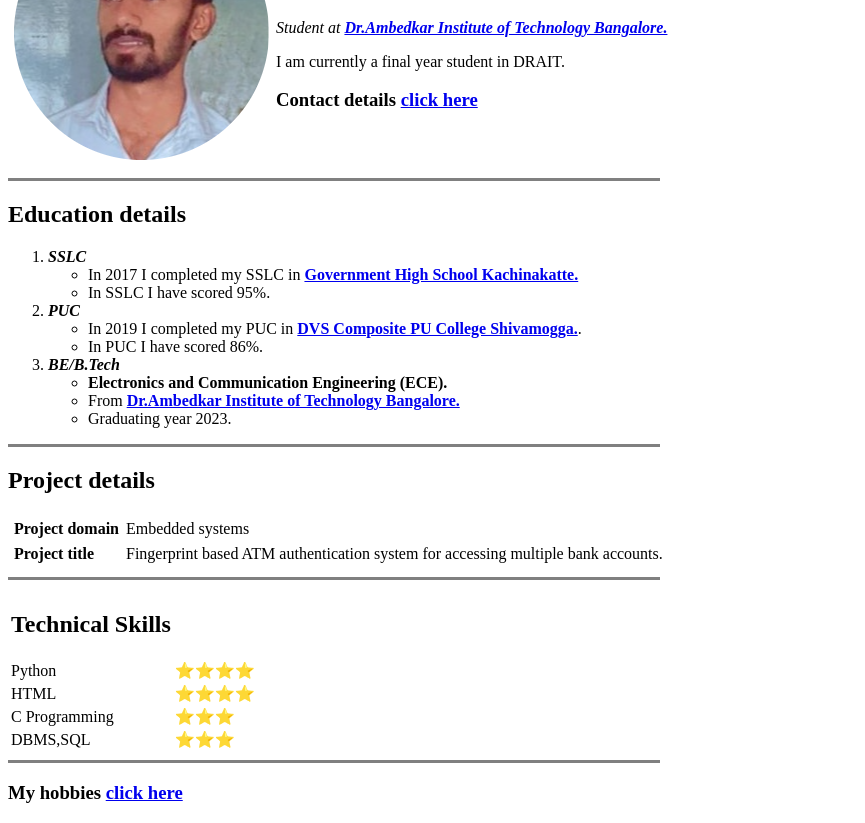
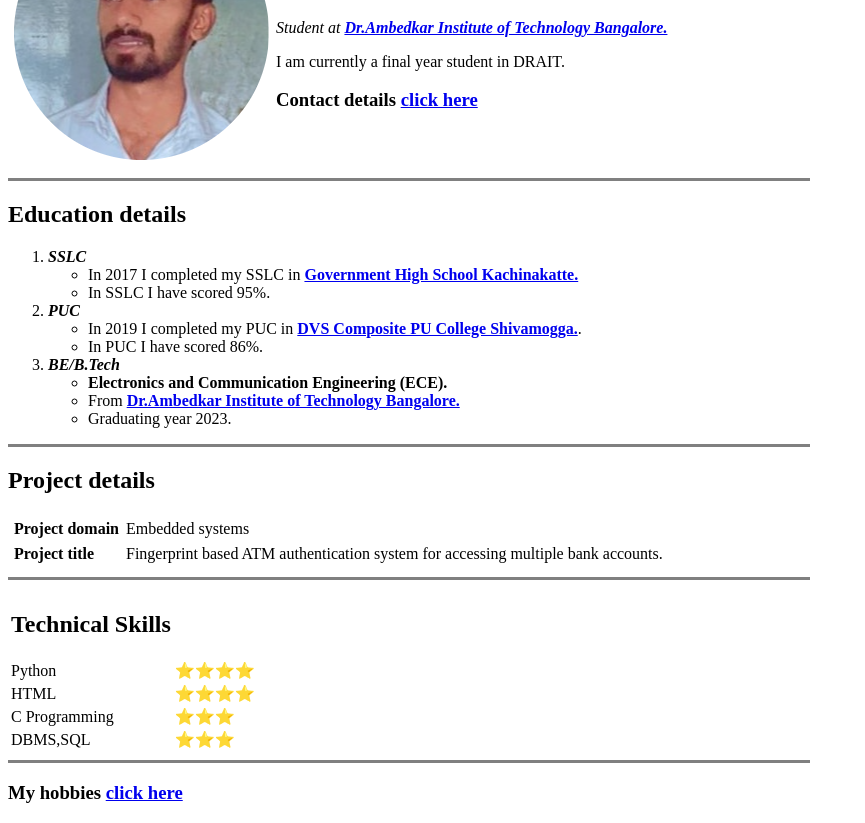
Before and after one commit to Sachin16vh/cv, a plain HTML site: page index.html in a window 1280 px wide. Shown: the part 109-932 px from the top of the page, without its empty margins (0-865 px from the left). Drawn offline with Linux system fonts and the light colour scheme.

Commit message:
to increase the width of horizantal line

```diff
--- a/index.html
+++ b/index.html
@@ -15,7 +15,7 @@
             </td>
         </tr>
     </table>
-    <hr size="3" noshade  align="left" width="650">
+    <hr size="3" noshade  align="left" width="800">
     <h2> Education details</h2>
     <ol>
         <li><em><strong>SSLC</strong></em></h3></li>
@@ -35,7 +35,7 @@
                 <li>Graduating year 2023.</li>
             </ul>
     </ol>
-    <hr size="3" noshade  align="left" width="650">
+    <hr size="3" noshade  align="left" width="800">
     <h2><strong>Project details</strong></h2>
     <table cellspacing="5">
         <tr>
@@ -47,7 +47,7 @@
             <td>Fingerprint based ATM authentication system for accessing multiple bank accounts.</td>
         </tr>
     </table>
-    <hr size="3" noshade align="left" width="650">
+    <hr size="3" noshade align="left" width="800">
     <table>
         <tr>
             <td><h2><strong></strong>Technical Skills</strong></h2></td>
@@ -69,7 +69,7 @@
             <td>⭐⭐⭐</td>
         </td>
     </table>
-    <hr size="3" noshade align="left" width="650">
+    <hr size="3" noshade align="left" width="800">
     <h3><strong>  My hobbies  <a href="hobbies.html"> click here</a></strong></h3>
 </body>
 </html>
```
